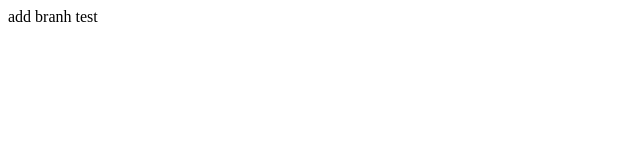
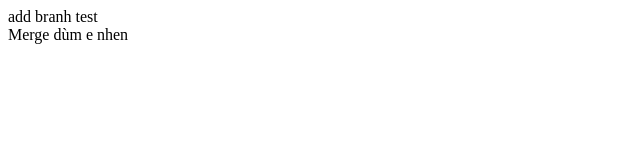
Before and after one commit to devit54/learn-git, a plain HTML site: page index.html in a window 1280 px wide. Shown: the whole page, without its empty margins (0-640 px from the left). Drawn offline with Linux system fonts and the light colour scheme.

Commit message:
add 1 row

```diff
--- a/index.html
+++ b/index.html
@@ -5,6 +5,7 @@
     <meta name="viewport" content="width=device-width, initial-scale=1.0" />
     <title>Document</title>
     <div>add branh test</div>
+    <div>Merge dùm e nhen</div>
   </head>
   <body></body>
 </html>
```
